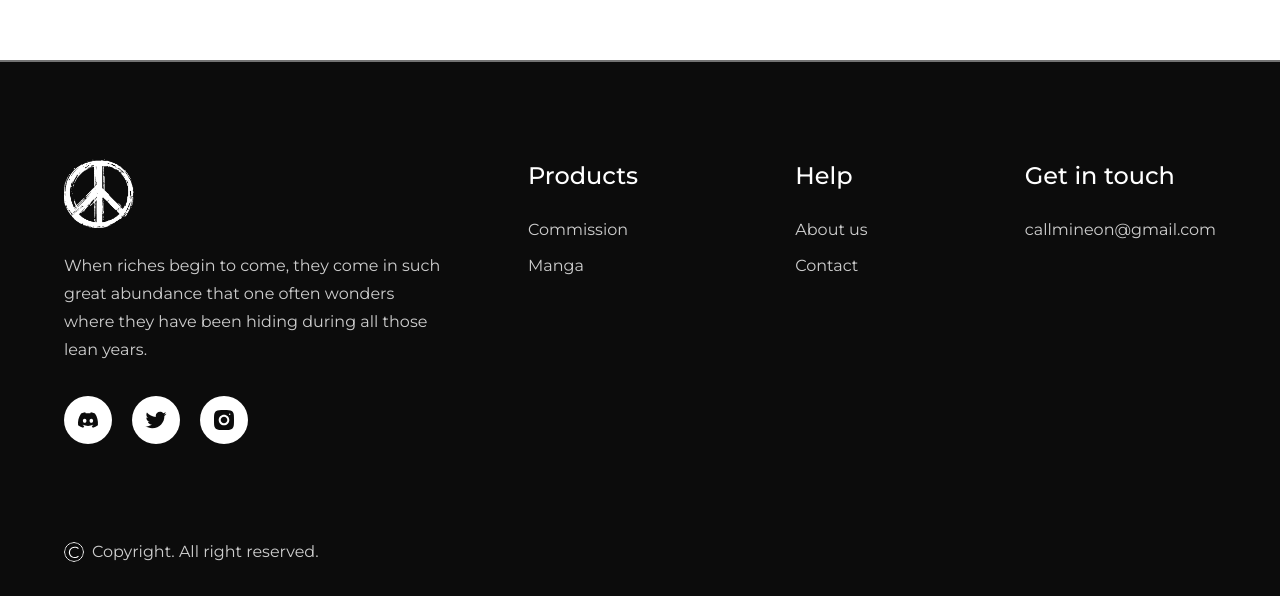
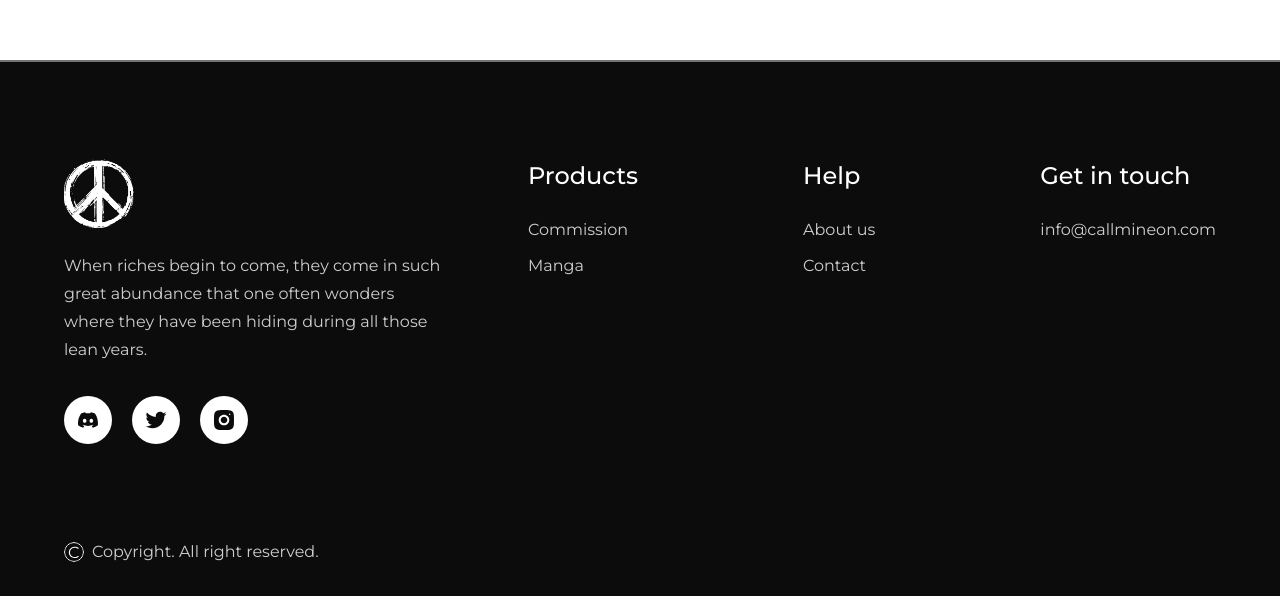
Before and after one commit to Callmisirie/neon-portfolio, a React (Vite) app in the folder client/: page /manga/find/1 in a window 1280 px wide. Shown: the part 740-1336 px from the top of the page. Built offline with nearby package versions, Linux system fonts and the light colour scheme; no server answers; a web font is replaced by a local one.

Commit message:
change email text to info@callmineon.com, click image on find manga

```diff
--- a/client/src/constants/index.jsx
+++ b/client/src/constants/index.jsx
@@ -18,7 +18,7 @@ export const footerLinks = [
     {
         title: "Get in touch",
         links: [
-            { name: "callmineon@gmail.com", link: "mailto:callmineon@gmail.com" },
+            { name: "info@callmineon.com", link: "mailto:info@callmineon.com" },
         ],
     },
 ];
--- a/client/src/pages/contact.jsx
+++ b/client/src/pages/contact.jsx
@@ -38,7 +38,7 @@ function Contact() {
                         width={24}
                         height={24} />
                         <button >
-                            callmineon@gmail.com
+                            info@callmineon.com
                         </button>
                     </a>
                     </div>
--- a/client/src/pages/find.jsx
+++ b/client/src/pages/find.jsx
@@ -37,13 +37,13 @@ function Find() {
                         <div className="flex flex-col justify-center items-center rounded-lg
                         bg-white p-6 shadow-xl mb-10
                         ring-slate-900/5"
-                        key={manga._id}>
+                        key={manga._id}
+                        onClick={()=> {
+                            handleClick(manga._id)
+                        }}>
                             <h3 className="font-montserrat
                             text-slate-gray hover:text-black text-md max-w-xs
-                            leading-8 my-2 cursor-pointer w-full text-center hover:font-semibold"
-                            onClick={()=> {
-                            handleClick(manga._id)
-                            }}>
+                            leading-8 my-2 cursor-pointer w-full text-center hover:font-semibold">
                                 {manga.name}
                             </h3>
                             <img className="flex flex-col justify-center rounded-xl m-5 shadow-xl"
--- a/client/src/pages/manager/transactions/transactions.jsx
+++ b/client/src/pages/manager/transactions/transactions.jsx
@@ -210,7 +210,7 @@ return (
                                             Transaction ID: <span className="text-xs">{transactionDetail._id}</span>
                                         </p>
                                         <ul className="flex flex-col
-                                        mb-5 rounded-lg bg-white
+                                        mb-5 rounded-lg bg-white px-3
                                          shadow-xl ring-slate-900/5">
                                         {clickedTransactionHistoryID === transactionDetail._id &&
                                             <>
--- a/client/src/pages/transactionHistory.jsx
+++ b/client/src/pages/transactionHistory.jsx
@@ -80,7 +80,7 @@ const TransactionHistory = () => {
                                     </div>
                                 </div>
                                 <ul className="flex flex-col
-                                mb-5 rounded-lg bg-white
+                                mb-5 rounded-lg bg-white px-3
                                 shadow-xl ring-slate-900/5">
                                     {clickedTransactionHistoryId === transactionDetail._id &&
                                     <li key={transactionDetail._id}>
```
